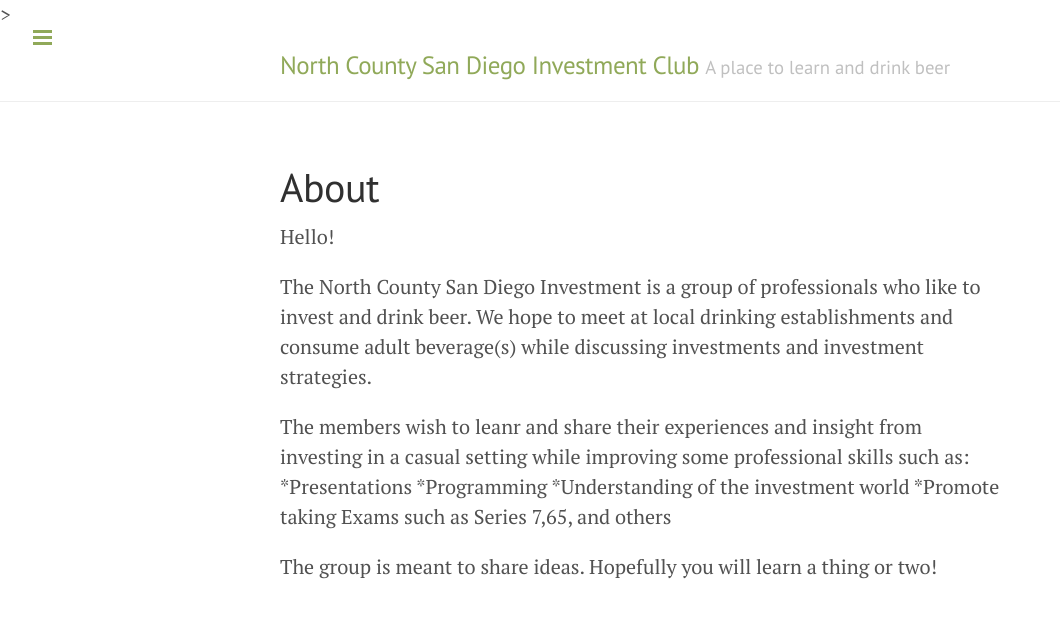
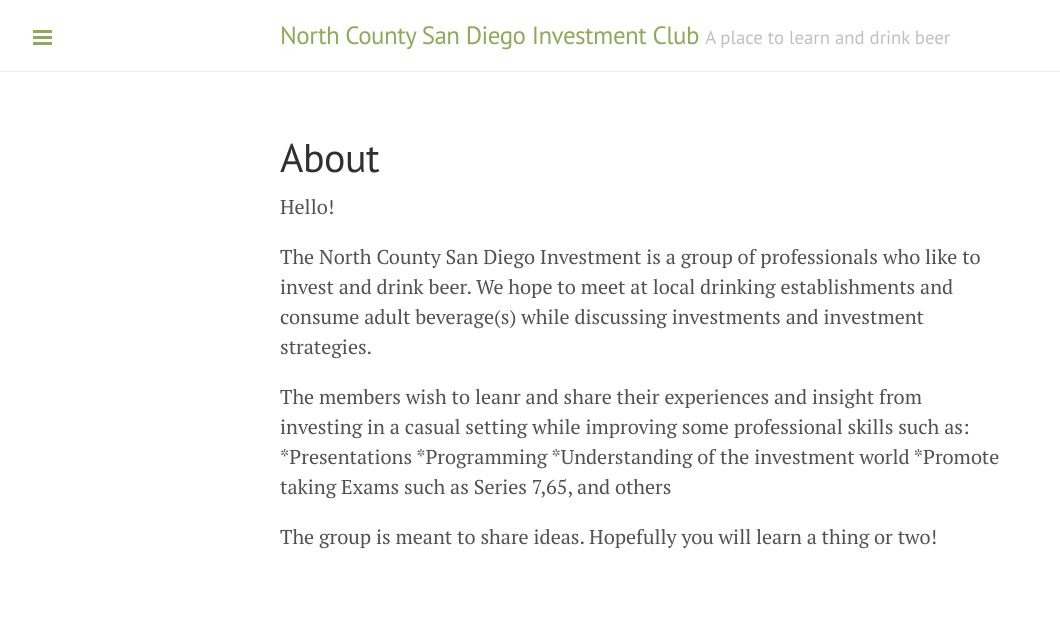
Before and after one commit to ncsdinvestmentclub/ncsdinvestmentclub.github.io, a Jekyll site: the page built from about.md, in a window 1280 px wide. Shown: the top 618 px of the page, without its empty margins (0-1060 px from the left). Built offline with Jekyll 4.4.1, drawn with Linux system fonts in a browser that asks for light colours; Markdown is read by kramdown in place of the engine named in the settings.

Commit message:
Update default.html

```diff
--- a/_layouts/default.html
+++ b/_layouts/default.html
@@ -3,7 +3,7 @@
 
   {% include head.html %}
 
-  <body class="theme-base-0b">>
+  <body class="theme-base-0b">
 
     {% include sidebar.html %}
 
```
